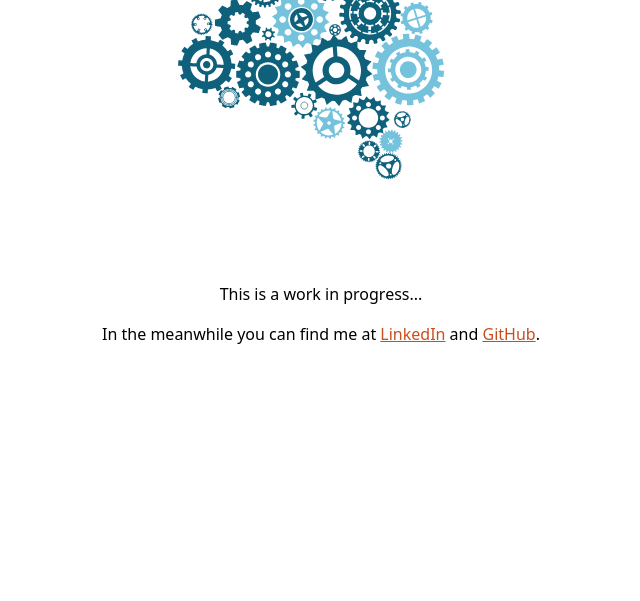
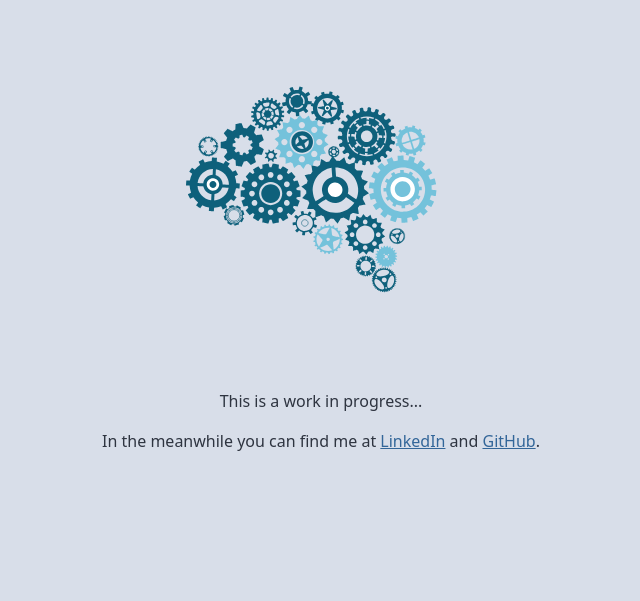
Before and after one commit to w2gner/blog, a website: page src/index.html in a window 1280 px wide. Shown: the part 199-800 px from the top of the page, without its empty margins (319-959 px from the left). Drawn offline with nearby package versions, Linux system fonts and the light colour scheme.

Commit message:
feat: improvements in the color scheme

```diff
--- a/src/index.html
+++ b/src/index.html
@@ -10,7 +10,7 @@
   <title>Wagner Ghedin</title>
 </head>
 
-<body class="flex h-screen items-center justify-center min-h-screen">
+<body style="display: flex; justify-content: center; align-items: center; height: 100vh; margin: 0;">
   <script src="https://cdn.jsdelivr.net/npm/bootstrap@5.3.1/dist/js/bootstrap.bundle.min.js"
     integrity="sha384-HwwvtgBNo3bZJJLYd8oVXjrBZt8cqVSpeBNS5n7C8IVInixGAoxmnlMuBnhbgrkm"
     crossorigin="anonymous"></script>
@@ -18,7 +18,7 @@
 
   <section class=" text-center">
     <h1>Hello World!</h1>
-    <lottie-player src="assets/animation.json" background="transparent" speed="1" style="width: 425px; height: 425px"
+    <lottie-player src="assets/animation.json" background="transparent" speed="1" style="width: 400px; height: 400px"
       loop autoplay></lottie-player>
 
     <p>This is a work in progress...</p>
--- a/src/styles/index.css
+++ b/src/styles/index.css
@@ -16,7 +16,7 @@ a {
 /* Dark mode */
 @media (prefers-color-scheme: dark) {
     body {
-        background-color: black;
+        background-color: #2056c4;
         color: white;
     }
 
--- a/src/styles/output.css
+++ b/src/styles/output.css
@@ -5,12 +5,12 @@ lottie-player {
 /* Default (light) mode */
 
 body {
-  background-color: white;
-  color: black;
+  background-color: #d8dee9;
+  color: #2e3440;
 }
 
 a {
-  color: rgb(202, 78, 29);
+  color: #336699;
   text-decoration: underline;
 }
 
@@ -18,7 +18,7 @@ a {
 
 @media (prefers-color-scheme: dark) {
   body {
-    background-color: black;
+    background-color: #2e3440;
     color: white;
   }
 
```
